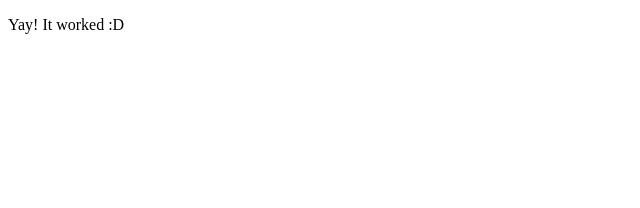
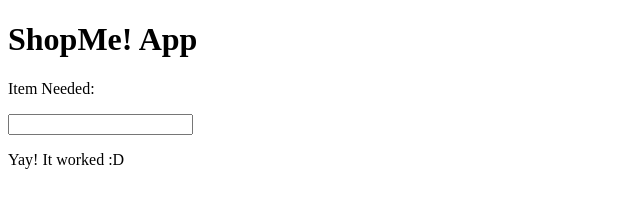
Before and after one commit to Folofl/shopping-list-app, a plain HTML site: page index.html in a window 1280 px wide. Shown: the whole page, without its empty margins (0-640 px from the left). Drawn offline with Linux system fonts and the light colour scheme; files that its build step writes are made by us from their sources.

Commit message:
new index file that we all share on Atom

```diff
--- a/index.html
+++ b/index.html
@@ -3,14 +3,23 @@
 <html lang="en">
 
 <head>
-    <title>Group7 Project</title>
+    <title>Amazon/GDI Hackathon: Group 7</title>
     <link rel="shortcut icon" href="../images/favicon.ico" type="image/x-icon">
-    <link href="style.css" rel="stylesheet"/>
+    <link href="css/style.css" rel="stylesheet"/>
     <meta charset="utf-8">
 </head>
 
 <body>
+    <h1>ShopMe! App</h1>
+
+    <p>
+      Item Needed:
+    </p>
+    <input id="item">
+
+
     <p>Yay! It worked :D</p>
 </body>
 
+<script type="text/javascript" src="js/main.js">
 </html>
```
